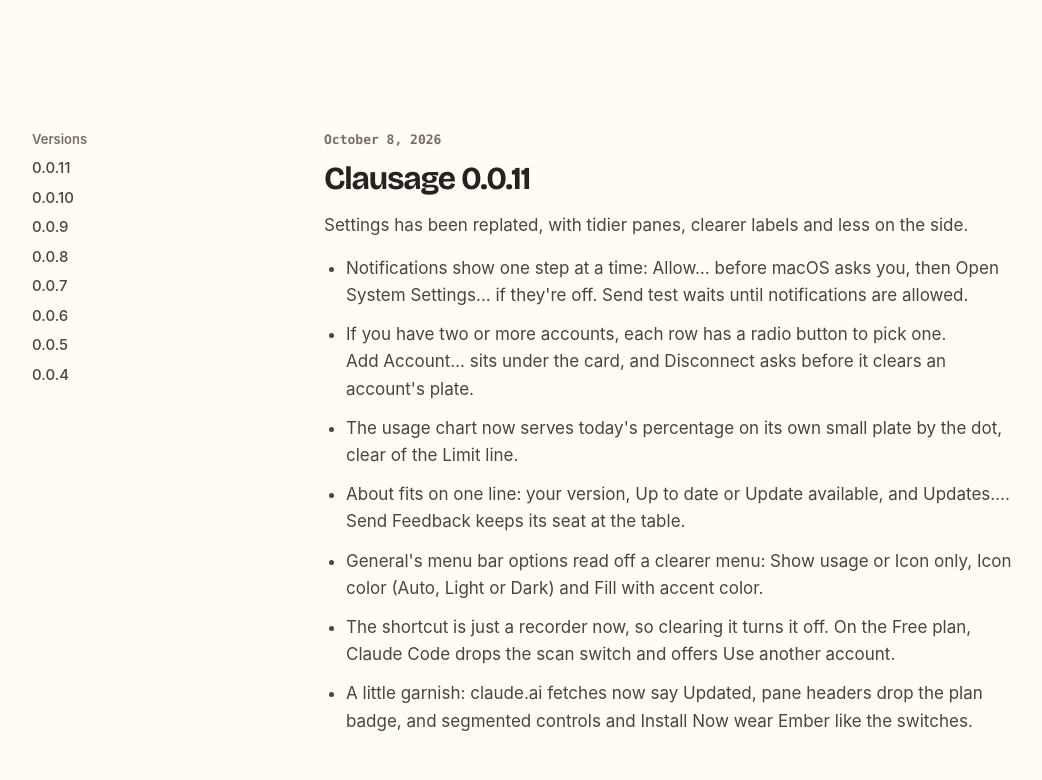
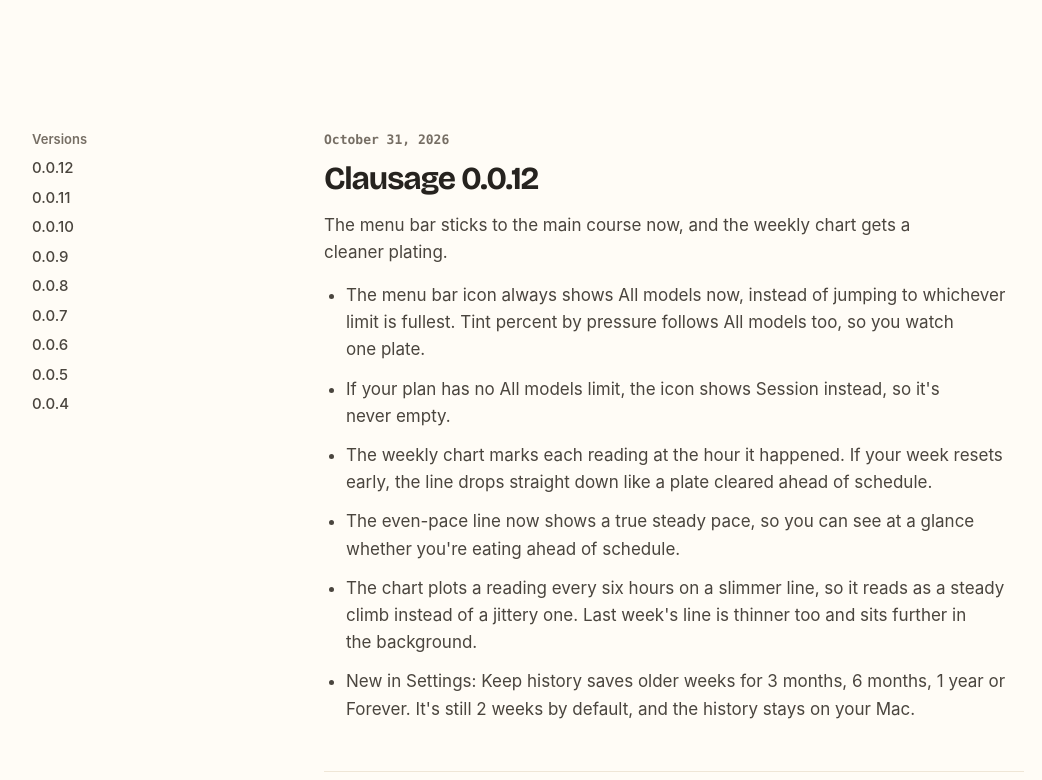
Before and after one commit to traviskirton/clausage, a plain HTML site: page site/releases/index.html in a window 1280 px wide. Shown: the part 301-1081 px from the top of the page, without its empty margins (60-1102 px from the left). Drawn offline with Linux system fonts and the light colour scheme.

Commit message:
Release 0.0.12 (build 12)

```diff
--- a/site/releases/index.html
+++ b/site/releases/index.html
@@ -35,6 +35,7 @@
 <aside class="toc">
 <span>Versions</span>
 <nav>
+<a href="#v0.0.12">0.0.12</a>
 <a href="#v0.0.11">0.0.11</a>
 <a href="#v0.0.10">0.0.10</a>
 <a href="#v0.0.9">0.0.9</a>
@@ -47,6 +48,20 @@
 </aside>
 
 <article class="article">
+
+<div id="v0.0.12" class="clause">
+<span class="clause-num">October 31, 2026</span>
+<h2 class="h3">Clausage 0.0.12</h2>
+<p class="prose">The menu bar sticks to the main course now, and the weekly chart gets a cleaner plating.</p>
+<ul class="roomy">
+<li>The menu bar icon always shows All models now, instead of jumping to whichever limit is fullest. Tint percent by pressure follows All models too, so you watch one plate.</li>
+<li>If your plan has no All models limit, the icon shows Session instead, so it's never empty.</li>
+<li>The weekly chart marks each reading at the hour it happened. If your week resets early, the line drops straight down like a plate cleared ahead of schedule.</li>
+<li>The even-pace line now shows a true steady pace, so you can see at a glance whether you're eating ahead of schedule.</li>
+<li>The chart plots a reading every six hours on a slimmer line, so it reads as a steady climb instead of a jittery one. Last week's line is thinner too and sits further in the background.</li>
+<li>New in Settings: Keep history saves older weeks for 3 months, 6 months, 1 year or Forever. It's still 2 weeks by default, and the history stays on your Mac.</li>
+</ul>
+</div>
 
 <div id="v0.0.11" class="clause">
 <span class="clause-num">October 8, 2026</span>
```
